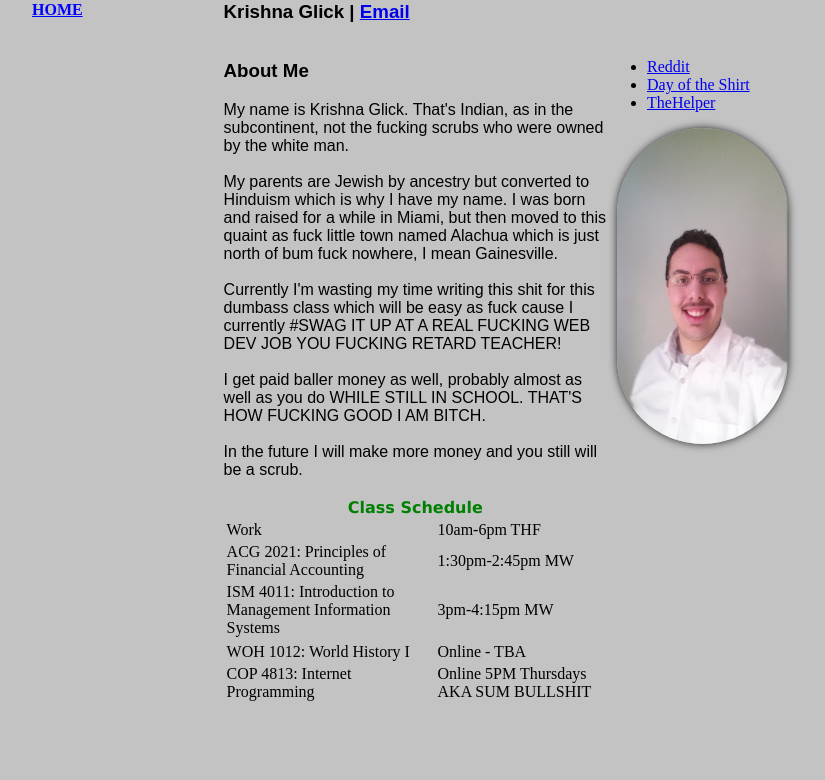
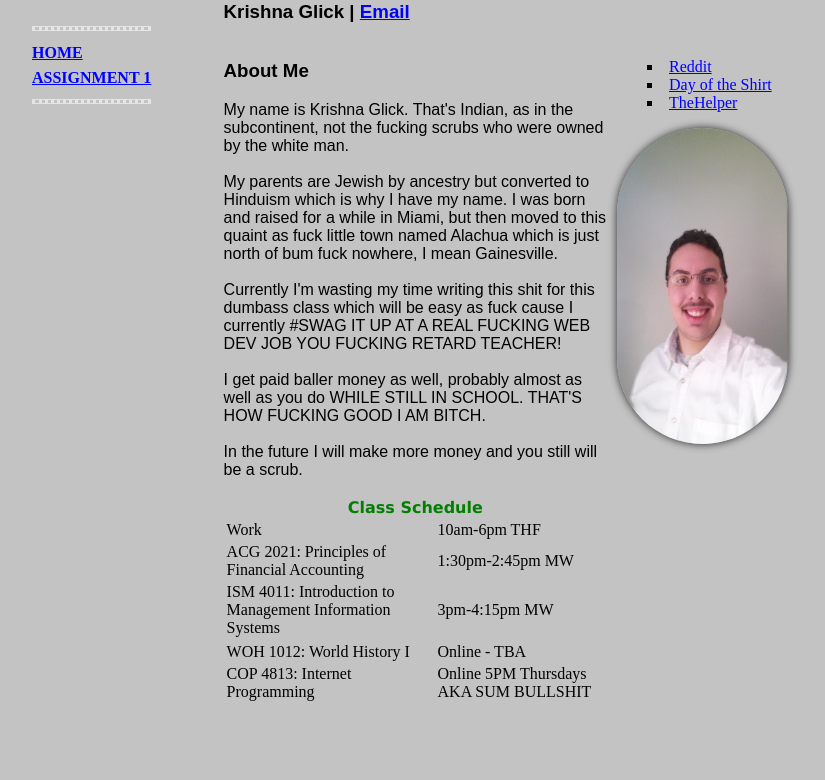
Before and after one commit to krishnaglick/Internet-Programming, a PHP site: page /assign1/index.html in a window 1280 px wide. Shown: the top 780 px of the page, without its empty margins (33-858 px from the left). Run offline with PHP 8.4, Linux system fonts and the light colour scheme.

Commit message:
Done minus actually having legit text.

```diff
--- a/assign1/index.html
+++ b/assign1/index.html
@@ -1,11 +1,13 @@
-<link href="../style.css" rel="stylesheet">
 <html>
 	<head>
+		<link href="../style.css" rel="stylesheet">
 		<title>COP 4813: Internet Programming: About Me</title>
 	</head>
 	<body>
 		<div class="left">
 			<a href="../index.html">Home</a>
+			<br>
+			<a href="#">Assignment 1</a>
 		</div>
 		<div class="center">
 			<h3>
--- a/index.html
+++ b/index.html
@@ -1,6 +1,6 @@
-<link href="style.css" rel="stylesheet">
 <html>
 	<head>
+		<link href="style.css" rel="stylesheet">
 		<title>COP 4813: Internet Programming: Home</title>
 	</head>
 	<body>
--- a/style.css
+++ b/style.css
@@ -1,8 +1,3 @@
-a:hover
-{
-	font-family: "arial";
-}
-
 p, h1, h2, h3, h4, h5, h6
 {
 	font-family: "arial";
@@ -12,7 +7,7 @@ p, h1, h2, h3, h4, h5, h6
 body
 {
 	margin: 1px 1px 1px 1px;
-	background-image: url("./imgs/bgimg.jpg");
+	background-image: url("assign1/imgs/bgimg.jpg");
 	background-repeat: repeat;
 }
 
@@ -21,33 +16,47 @@ hr
 	color: green;
 }
 
+ul
+{
+	list-style-type: square;
+	list-style-position: inside;
+}
+
+a:hover
+{
+	font-family: "arial";
+	color: #126eaf;
+	text-shadow: 2px 2px 8px black;
+}
+
+a:link, a:visited, a:active
+{
+	color: blue;
+}
+
 .center
 {
 	margin-left: 20%;
 	width: 60%;
 }
-.center a:hover
-{
-	text-shadow: 2px 2px 8px black;
-}
 .left
 {
+	margin-top: 2%;
 	margin-left: 5%;
+	padding-top: 10px;
+	padding-bottom: 10px;
+	line-height: 25px;
 	float: left;
 	position: absolute;
+
+	border-top: 3px dotted #e5e5e5;
+	border-bottom: 3px dotted #e5e5e5;
+	box-shadow: inset 0 -1px 0 0 #e5e5e5, inset 0 1px 0 0 #e5e5e5, 0 1px 0 0 #e5e5e5, 0 -1px 0 0 #e5e5e5;
 }
 .left a
 {
 	font-weight: bold;
 	text-transform: uppercase;
-}
-.left a:link, a:visited, a:active
-{
-	color: blue;
-}
-.left a:hover
-{
-	color: #3ca2aa;
 }
 .sub-left
 {
```
